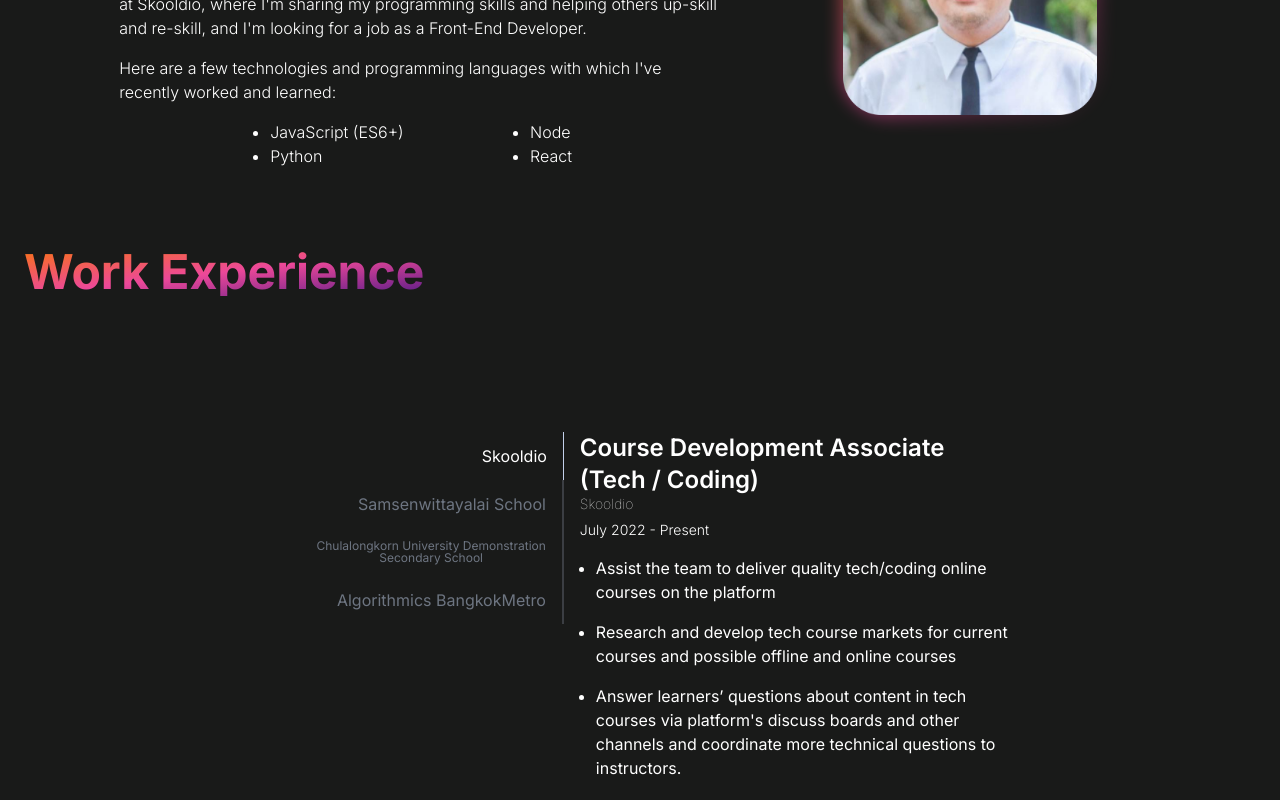
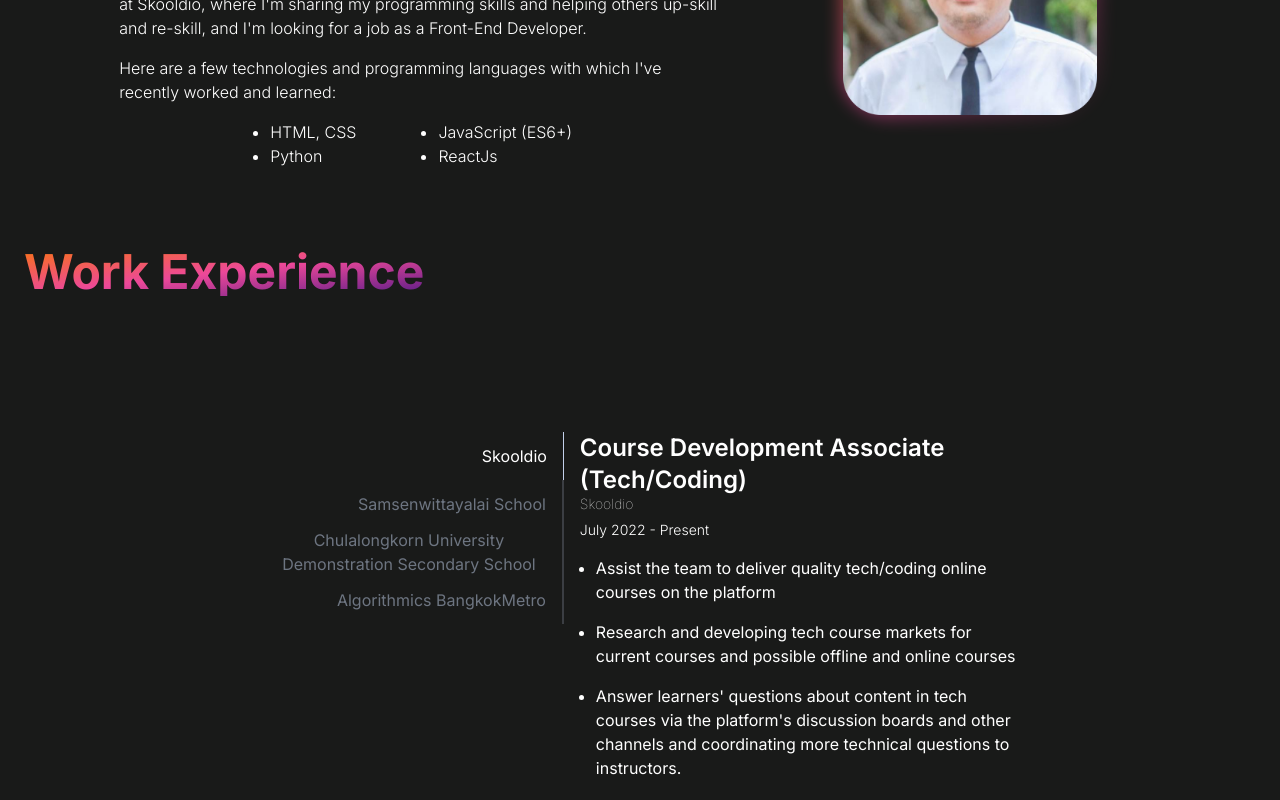
Before and after one commit to fronceee/web-dev-port, a React (Vite) app in the folder portfolio_2023/: page / in a window 1280 px wide. Shown: the part 1120-1920 px from the top of the page. Built offline with nearby package versions, Linux system fonts and the light colour scheme.

Commit message:
update about data

```diff
--- a/portfolio_2023/src/containers/About.jsx
+++ b/portfolio_2023/src/containers/About.jsx
@@ -1,46 +1,58 @@
-import React from 'react'
+import React from "react";
 
 const About = () => {
   return (
-    <div id='about' className='flex flex-col mx-6 mb-20 scroll-mt-20'>
-      <h1 className='text-5xl 2xl:pl-16 mb-3 md:mb-8 font-bold text-transparent bg-clip-text bg-gradient-to-br from-orange-500 via-pink-500 to-purple-900'>Who Am I?</h1>
-      <div className='font-light text-sm md:text-base flex flex-col items-center flex justify-center md:flex-row md:gap-14'>
-        <div className='md:w-[49%] flex flex-col gap-4 items-center'>
-          <p className='mb-4 md:m-0'>Hi! My name is Tharathip Tamwiset.
-            When I use a product, I always consider its process, and web development is the most intriguing to me.
-            My interest in web development began in 2010, when I was in sixth grade and attempted to create a website using Dreamweaver.
-            I had no idea I was laying the groundwork for web development.
+    <div id="about" className="flex flex-col mx-6 mb-20 scroll-mt-20">
+      <h1 className="text-5xl 2xl:pl-16 mb-3 md:mb-8 font-bold text-transparent bg-clip-text bg-gradient-to-br from-orange-500 via-pink-500 to-purple-900">
+        Who Am I?
+      </h1>
+      <div className="font-light text-sm md:text-base flex flex-col items-center flex justify-center md:flex-row md:gap-14">
+        <div className="md:w-[49%] flex flex-col gap-4 items-center">
+          <p className="mb-4 md:m-0">
+            Hi! My name is Tharathip Tamwiset. When I use a product, I always
+            consider its process, and web development is the most intriguing to
+            me. My interest in web development began in 2010, when I was in
+            sixth grade and attempted to create a website using Dreamweaver. I
+            had no idea I was laying the groundwork for web development.
           </p>
-          <p className='mb-4 md:m-0'>
-            Fast forward to the present.
-            I completed <a className='link link-hover font-medium' href='https://scrimba.com/certificate/uvP3G5SP/gfrontend' target='_blank'>the Scrimba Front-End Career Path</a>, which provided me with a solid foundation for Front-End Development.
-            Now I'm at Skooldio, where I'm sharing my programming skills
-            and helping others up-skill and re-skill,
-            and I'm looking for a job as a Front-End Developer.
+          <p className="mb-4 md:m-0">
+            Fast forward to the present. I completed{" "}
+            <a
+              className="link link-hover font-medium"
+              href="https://scrimba.com/certificate/uvP3G5SP/gfrontend"
+              target="_blank"
+            >
+              the Scrimba Front-End Career Path
+            </a>
+            , which provided me with a solid foundation for Front-End
+            Development. Now I'm at Skooldio, where I'm sharing my programming
+            skills and helping others up-skill and re-skill, and I'm looking for
+            a job as a Front-End Developer.
           </p>
-          <p className='mb-4 md:m-0'>
-            Here are a few technologies and programming languages with which I've recently worked and learned:
+          <p className="mb-4 md:m-0">
+            Here are a few technologies and programming languages with which
+            I've recently worked and learned:
           </p>
-          <div className='flex justify-between mb-8 md:m-0 md:w-1/2 gap-8'>
-            <ul className='list-disc'>
-              <li>JavaScript (ES6+)</li>
+          <div className="flex justify-between mb-8 md:m-0 md:w-1/2 gap-8">
+            <ul className="list-disc">
+              <li>HTML, CSS</li>
               <li>Python</li>
             </ul>
-            <ul className='list-disc'>
-              <li>Node</li>
-              <li>React</li>
+            <ul className="list-disc">
+              <li>JavaScript (ES6+)</li>
+              <li>ReactJs</li>
             </ul>
           </div>
         </div>
-        <div className='group w-full md:w-[31%] flex justify-center'>
-          <div className='relative w-4/6 md:w-content'>
-            <img className='relative z-10' src='./assets/propic2.png' />
+        <div className="group w-full md:w-[31%] flex justify-center">
+          <div className="relative w-4/6 md:w-content">
+            <img className="relative z-10" src="./assets/propic2.png" />
             <div className="absolute -inset-1 bg-gradient-to-br from-orange-500 via-pink-500 to-purple-90 opacity-50 rounded-[50px] blur group-hover:opacity-100 transition duration-500 group-hover:duration-100"></div>
           </div>
         </div>
       </div>
     </div>
-  )
-}
+  );
+};
 
-export default About
+export default About;
--- a/portfolio_2023/src/data/jobPlaces.js
+++ b/portfolio_2023/src/data/jobPlaces.js
@@ -1,39 +1,42 @@
 const jobPlaces = [
   {
     place: 'Skooldio',
-      title: `Course Development Associate\n(Tech / Coding)`,
+    title: 'Course Development Associate (Tech/Coding)',
     time: 'July 2022 - Present',
     desc: [
       'Assist the team to deliver quality tech/coding online courses on the platform',
-        'Research and develop tech course markets for current courses and possible offline and online courses',
-        "Answer learners’ questions about content in tech courses via platform's discuss boards and other channels and coordinate more technical questions to instructors.",]
+      'Research and developing tech course markets for current courses and possible offline and online courses',
+      "Answer learners' questions about content in tech courses via the platform's discussion boards and other channels and coordinating more technical questions to instructors.",
+    ]
   },
   {
     place: 'Samsenwittayalai School',
     title: 'Student Teacher',
     time: 'Oct 2022 - March 2023',
     desc: [
-        'Responsible for teaching, lesson planning and creating learning material for M2. English Foundation classes',
-        'Responsible for teaching, lesson planning and creating learning material for M6 Video Editing classes',
-        'Teaching and Deliver both subjects in online and hybrid format.']
+      'Responsible for teaching, lesson planning, and creating learning material for M2 English Foundation classes',
+      'Responsible for teaching, lesson planning, and creating learning material for M6 Video Editing classes',
+      'Teaching and delivering both subjects in online and hybrid formats.'
+    ]
   },
   {
-        place: 'Chulalongkorn University Demonstration\nSecondary School',
+    place: 'Chulalongkorn University Demonstration Secondary School',
     title: 'Student Teacher',
     time: 'May 2022 - Oct 2022',
     desc: [
-          'Responsible for teaching, lesson planning and creating learning material for M2. English Foundation classes',
-          'Responsible for teaching, lesson planning and creating learning material for M2 Computing Science classes',
-          'Teaching and Deliver both subjects in online format']
+      'Responsible for teaching, lesson planning, and creating learning material for M2 English Foundation classes',
+      'Responsible for teaching, lesson planning, and creating learning material for M2 Computing Science classes',
+      'Teaching and delivering both subjects in online formats.'
+    ]
   },
   {
     place: 'Algorithmics BangkokMetro',
     title: 'Part-Time Python Teacher',
     time: 'Dec 2020 - Present',
     desc: [
-          'Teaching Python for kids aged 12 - 15 who had no pior coding background to be able to create simple coding projects',
-          'Teach Python from basic syntax to complex concepts in programing such as OOP, Dictionary.',
-          'dapt pre-planned lessons to suitable for learners in each class.',
+      'Teaching Python for kids aged 12-15 who have no prior coding background to be able to create simple coding projects',
+      'Teaching Python from basic syntax to complex concepts in programming such as OOP and Dictionary.',
+      'Adapting pre-planned lessons to be suitable for learners in each class.',
     ]
   }
 ]
```
Lines whose indentation alone changed are shown as unchanged.
